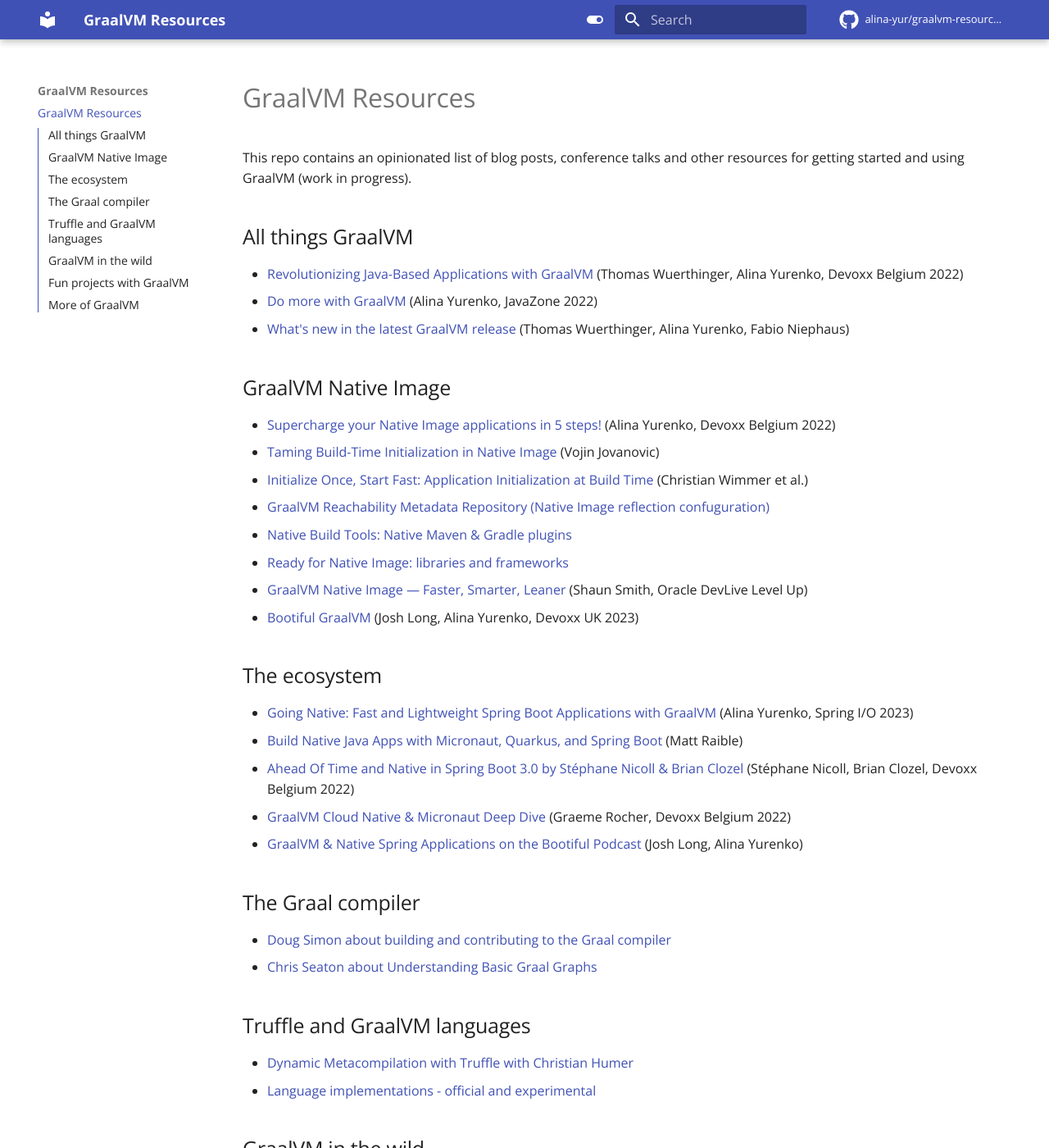
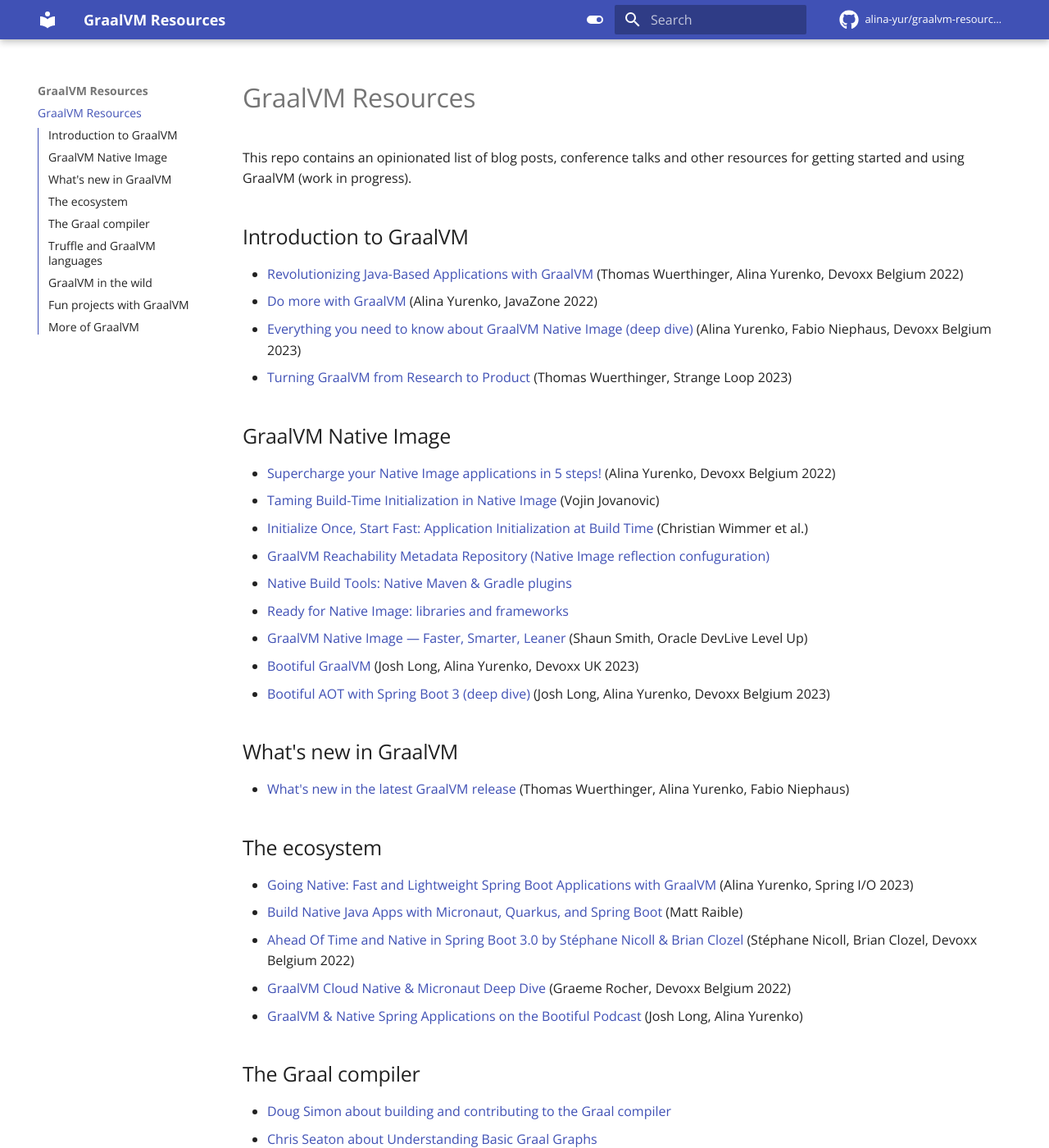
Before and after one commit to alina-yur/graalvm-resources, an MkDocs documentation site: the page built from docs/index.md, in a window 1280 px wide and 1400 px high. Shown: the whole window at 82% size. Built offline with MkDocs 1.6.1 and Material for MkDocs 9.7.7, drawn with Linux system fonts in a browser that asks for light colours; comment, search, counter and statistics services are not loaded; some of the changed text lies outside the part shown.

Commit message:
Update index.md

```diff
--- a/docs/index.md
+++ b/docs/index.md
@@ -2,11 +2,12 @@
 
 This repo contains an opinionated list of blog posts, conference talks and other resources for getting started and using GraalVM (work in progress).
 
-## All things GraalVM
+##  Introduction to GraalVM
 
 - [Revolutionizing Java-Based Applications with GraalVM](https://www.youtube.com/watch?v=mhmqomex1zk) (Thomas Wuerthinger, Alina Yurenko, Devoxx Belgium 2022)
 - [Do more with GraalVM](https://2022.javazone.no/#/program/624a7e82-bcfe-4d02-b7a6-59ba56107e52) (Alina Yurenko, JavaZone 2022)
-- [What's new in the latest GraalVM release](https://www.youtube.com/watch?v=lWhEg-6DqM0) (Thomas Wuerthinger, Alina Yurenko, Fabio Niephaus)
+- [Everything you need to know about GraalVM Native Image (deep dive)](https://www.youtube.com/watch?v=QMwtJojhzl8) (Alina Yurenko, Fabio Niephaus, Devoxx Belgium 2023)
+- [Turning GraalVM from Research to Product](https://www.youtube.com/watch?v=83le8YeejVU) (Thomas Wuerthinger, Strange Loop 2023)
 
 ## GraalVM Native Image
 
@@ -18,6 +19,11 @@
 - [Ready for Native Image: libraries and frameworks](https://www.graalvm.org/native-image/libraries-and-frameworks/)
 - [GraalVM Native Image — Faster, Smarter, Leaner](https://www.youtube.com/watch?v=sI-zXYLKzfk) (Shaun Smith, Oracle DevLive Level Up)
 - [Bootiful GraalVM](https://www.youtube.com/watch?v=3OBhk1c0GBs) (Josh Long, Alina Yurenko, Devoxx UK 2023)
+- [Bootiful AOT with Spring Boot 3 (deep dive)](https://www.youtube.com/watch?v=M-7r35sttQI) (Josh Long, Alina Yurenko, Devoxx Belgium 2023)
+
+## What's new in GraalVM
+- [What's new in the latest GraalVM release](https://www.youtube.com/watch?v=lWhEg-6DqM0) (Thomas Wuerthinger, Alina Yurenko, Fabio Niephaus)
+
 
 ## The ecosystem
 
```
Also changed, not shown: other parts of docs/index.md (+2 -0 lines).
